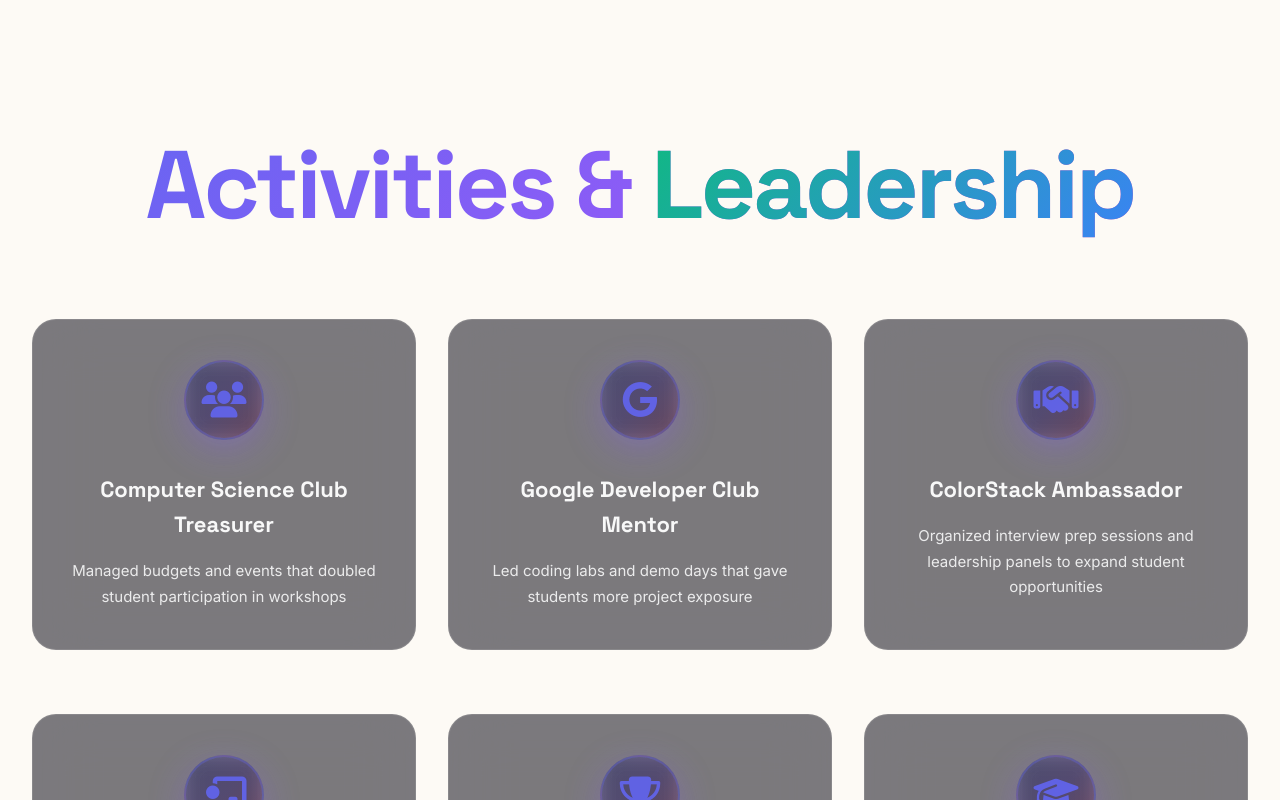
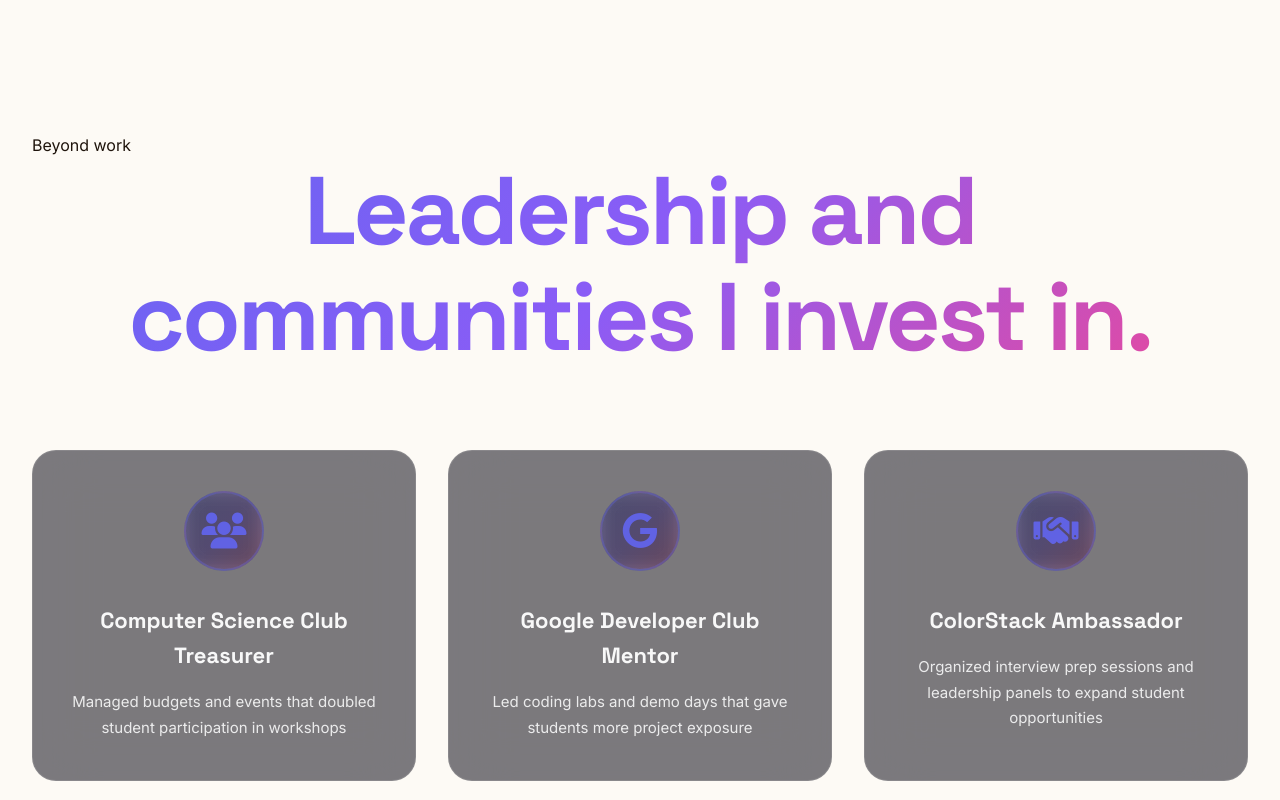
Before and after one commit to techmehedi/techmehedi.github.io, a Next.js app: page / in a window 1280 px wide. Shown: the part 6980-7780 px from the top of the page. Built offline with nearby package versions, Linux system fonts and the light colour scheme.

Commit message:
Update Activities component

```diff
--- a/components/Activities.tsx
+++ b/components/Activities.tsx
@@ -1,97 +1,25 @@
 'use client'
 
-import { motion } from 'framer-motion'
-import { useInView } from 'react-intersection-observer'
 import { activities } from '@/lib/data'
 import styles from './Section.module.css'
 
 export default function Activities() {
-  const [ref, inView] = useInView({
-    triggerOnce: true,
-    threshold: 0.1,
-  })
-
-  const containerVariants = {
-    hidden: { opacity: 0 },
-    visible: {
-      opacity: 1,
-      transition: {
-        staggerChildren: 0.1,
-      },
-    },
-  }
-
-  const itemVariants = {
-    hidden: { opacity: 0, y: 50, rotateX: -15 },
-    visible: {
-      opacity: 1,
-      y: 0,
-      rotateX: 0,
-      transition: {
-        type: 'spring',
-        stiffness: 100,
-      },
-    },
-  }
-
   return (
     <section id="activities" className={styles.section}>
       <div className={styles.container}>
-        <motion.h1
-          className={styles.title}
-          initial={{ opacity: 0, y: 50 }}
-          animate={inView ? { opacity: 1, y: 0 } : {}}
-          transition={{ duration: 0.8 }}
-        >
-          Activities & <span className={styles.gradientText}>Leadership</span>
-        </motion.h1>
-        <motion.div
-          className={styles.activitiesGrid}
-          ref={ref}
-          variants={containerVariants}
-          initial="hidden"
-          animate={inView ? 'visible' : 'hidden'}
-        >
-          {activities.map((activity, index) => (
-            <motion.div
-              key={activity.id}
-              className={`${styles.card} ${styles.activityCard}`}
-              variants={itemVariants}
-              whileHover={{ y: -12, scale: 1.05, rotateY: 5, rotateX: 5 }}
-              transition={{ type: 'spring', stiffness: 300 }}
-            >
-              <motion.div
-                className={styles.activityIcon}
-                whileHover={{ rotate: 360, scale: 1.2, transition: { duration: 0.6 } }}
-                animate={{
-                  boxShadow: [
-                    '0 8px 30px rgba(99, 102, 241, 0.3)',
-                    '0 12px 40px rgba(139, 92, 246, 0.4)',
-                    '0 8px 30px rgba(236, 72, 153, 0.3)',
-                    '0 8px 30px rgba(99, 102, 241, 0.3)',
-                  ],
-                }}
-                transition={{ duration: 3, repeat: Infinity }}
-              >
-                <i className={activity.icon}></i>
-              </motion.div>
-              <motion.h3
-                className={styles.activityTitle}
-                whileHover={{ scale: 1.05 }}
-              >
-                {activity.title}
-              </motion.h3>
-              <motion.p
-                className={styles.activityDescription}
-                initial={{ opacity: 0 }}
-                animate={inView ? { opacity: 1 } : {}}
-                transition={{ delay: 0.3 + index * 0.1 }}
-              >
-                {activity.description}
-              </motion.p>
-            </motion.div>
+        <p className={styles.eyebrow}>Beyond work</p>
+        <h2 className={styles.title}>Leadership and communities I invest in.</h2>
+        <div className={styles.activitiesGrid}>
+          {activities.map((activity) => (
+            <article key={activity.id} className={`${styles.card} ${styles.activityCard}`}>
+              <div className={styles.activityIcon}>
+                <i className={activity.icon} aria-hidden="true"></i>
+              </div>
+              <h3 className={styles.activityTitle}>{activity.title}</h3>
+              <p className={styles.activityDescription}>{activity.description}</p>
+            </article>
           ))}
-        </motion.div>
+        </div>
       </div>
     </section>
   )
```
